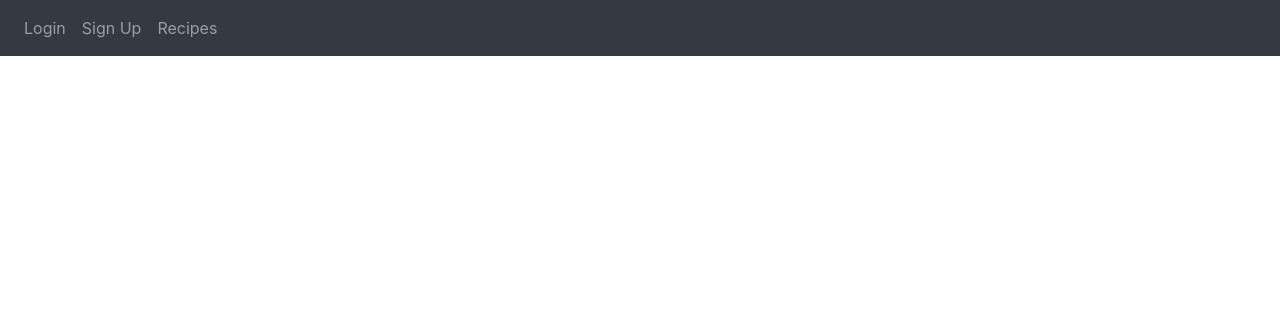
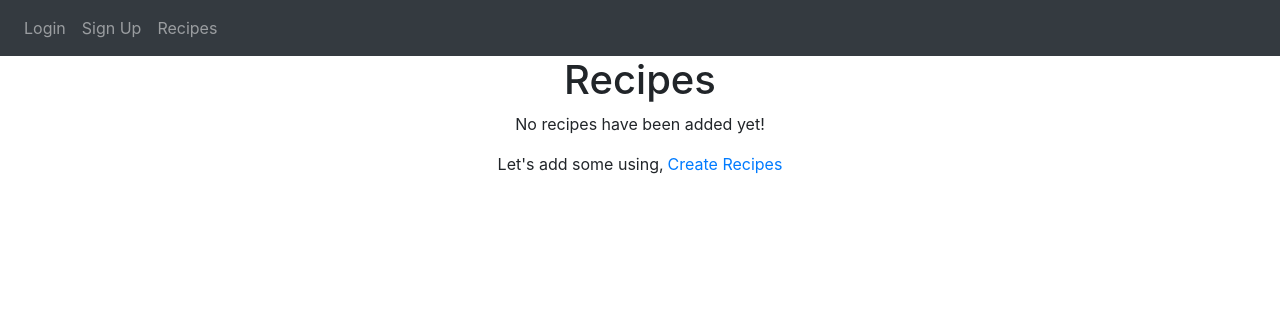
Before and after one commit to TheFredward/upgraded-happiness, a Flask app: page /recipes in a window 1280 px wide. Shown: the top 316 px of the page. Run offline with Flask 3, Linux system fonts and the light colour scheme; some libraries are stand-ins or nearby versions.

Commit message:
new js file created and update recipes page

```diff
--- /dev/null
+++ b/website/static/index.js
@@ -0,0 +1,8 @@
+function deleteRecipe(recipeId) {
+    fetch('/delete-recipe', {
+        method: 'POST',
+        body: JSON.stringify({ recipeId: recipeId }),
+    }).then((_res) => {
+        window.location.href ="/recipes";
+    });
+}
--- a/website/templates/base.html
+++ b/website/templates/base.html
@@ -76,5 +76,9 @@
       integrity="sha384-JZR6Spejh4U02d8jOt6vLEHfe/JQGiRRSQQxSfFWpi1MquVdAyjUar5+76PVCmYl"
       crossorigin="anonymous"
     ></script>
+    <script
+        type="text/javascript"
+        src=" {{url_for('static', filename='index.js')}}"
+    ></script>
 </body>
 </html>
--- a/website/templates/recipes.html
+++ b/website/templates/recipes.html
@@ -3,9 +3,26 @@
 {% block title %}Recipes{% endblock %}
 
 {% block content %}
-<h1 class="align-middle" id="recipes"></h1>
+<div class="text-center">
+    <h1 class="middle" id="recipes">Recipes</h1>
+</div>
+<div class="text-justify">
 <ul class="list-group list-group-flush">
-    {% for recipe in user.recipes %}
-    <li class="list-group-item">{{ recipe.data }}</li>
+    {% if user.recipes|length > 1 %}
+        {% for recipe in user.recipes %}
+        <li class="list-group-item">{{ recipe.title }}</li>
+        <a href={{recipe.link}} class="list-group-item-action">{{recipe.link}}</a>
+        <li class="list-group-item"> {{ recipe.comment }}</li>
+        <button type="button" class="close" onClick="deleteRecipe({{ recipe.id }})">
+            <span aria-hidden="true">&times;</span>
+        </button>
     {% endfor %}
+    {% else %}
+        <p class="text-center"> No recipes have been added yet!</p>
+        <div class="d-flex justify-content-center">
+        <p class="mr-1">Let's add some using,</p>
+        <a href="/create">Create Recipes</a>
+        </div>
+    {% endif %}
+</div>
 {% endblock %}
--- a/website/templates/sign_up.html
+++ b/website/templates/sign_up.html
@@ -21,7 +21,6 @@
         <label class="form-label" for="verify_password">Verify Password</label>
         <input type="password" name="verify_password" id="verify_password" class="form-control" />
     </div>
-    </div>
     <button type="submit" class="btn btn-primary btn-block mb-4">Sign up</button>
 </form>
 {% endblock %}
--- a/website/views.py
+++ b/website/views.py
@@ -1,7 +1,8 @@
-from flask import Blueprint, render_template, request, flash, redirect, url_for
+from flask import Blueprint, render_template, request, flash, redirect, url_for, jsonify
 from flask_login import  login_required, current_user
 from .models import Recipe
 from . import db
+import json
 
 views = Blueprint('views', __name__,
         template_folder='templates')
@@ -22,5 +23,25 @@ def create():
         new_title = data.get('title')
         new_url = data.get('url')
         new_comment = data.get('comments')
-        new_recipe = Recipe( title=new_title, link=new_url, comment=new_comment)
+        new_recipe = Recipe( title=new_title, link=new_url, comment=new_comment, user_id=current_user.id)
+        recipe = Recipe.query.filter_by(link=new_url).first()
+        if recipe:
+            flash('Recipe already exists!', category='error')
+        else:
+            db.session.add(new_recipe)
+            db.session.commit()
+            flash('Recipe added!', category='success')
+
     return render_template("create.html", user=current_user)
+
+
+@views.route('/delete-recipe', methods=['POST'])
+def delete_recipe():
+    recipe = json.loads(request.data)
+    recipeId = recipe['recipeId']
+    recipe = Recipe.query.get(recipeId)
+    if recipe:
+        if recipe.user_id == current_user.id:
+            db.session.delete(recipe)
+            db.session.commit()
+    return jsonify({})
```
